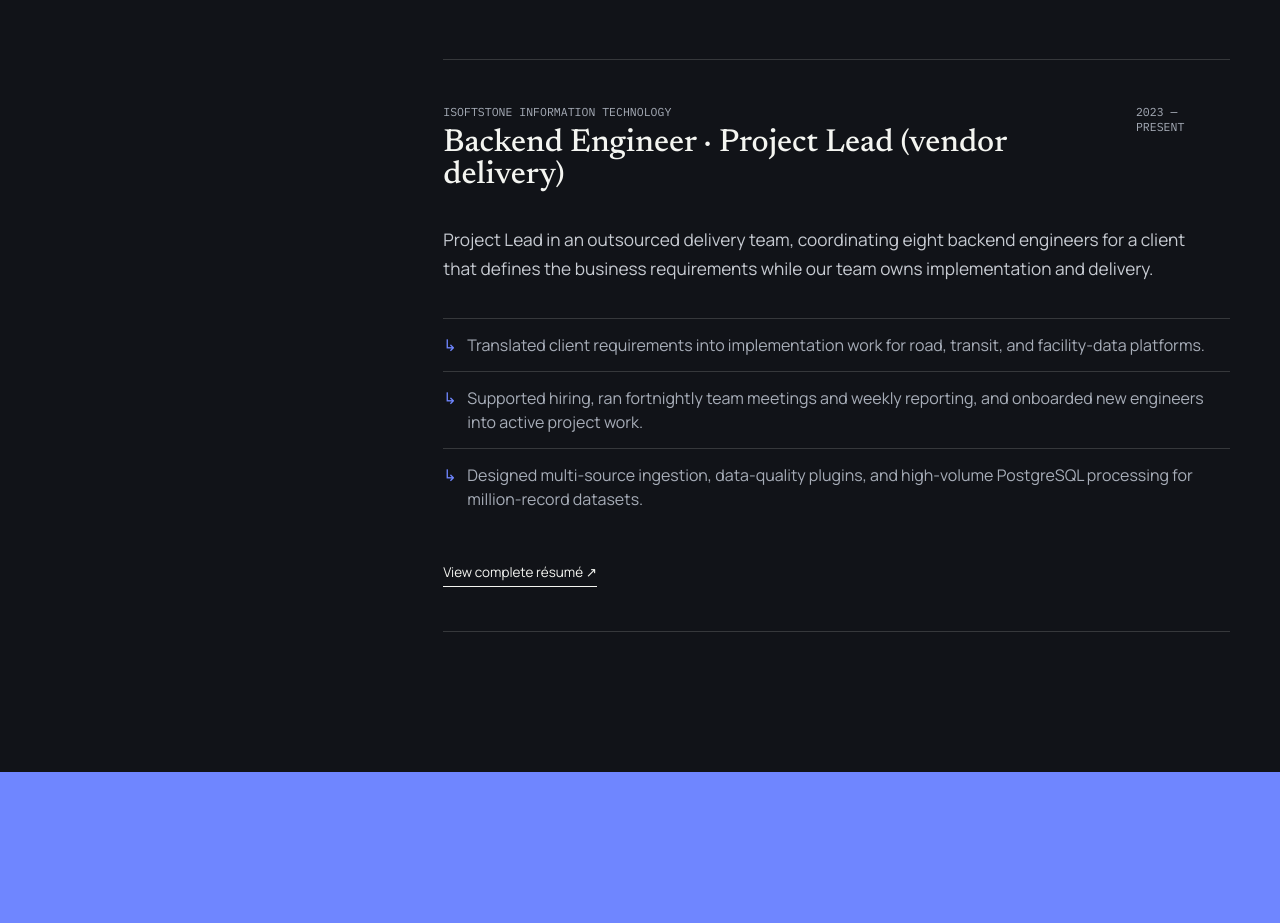
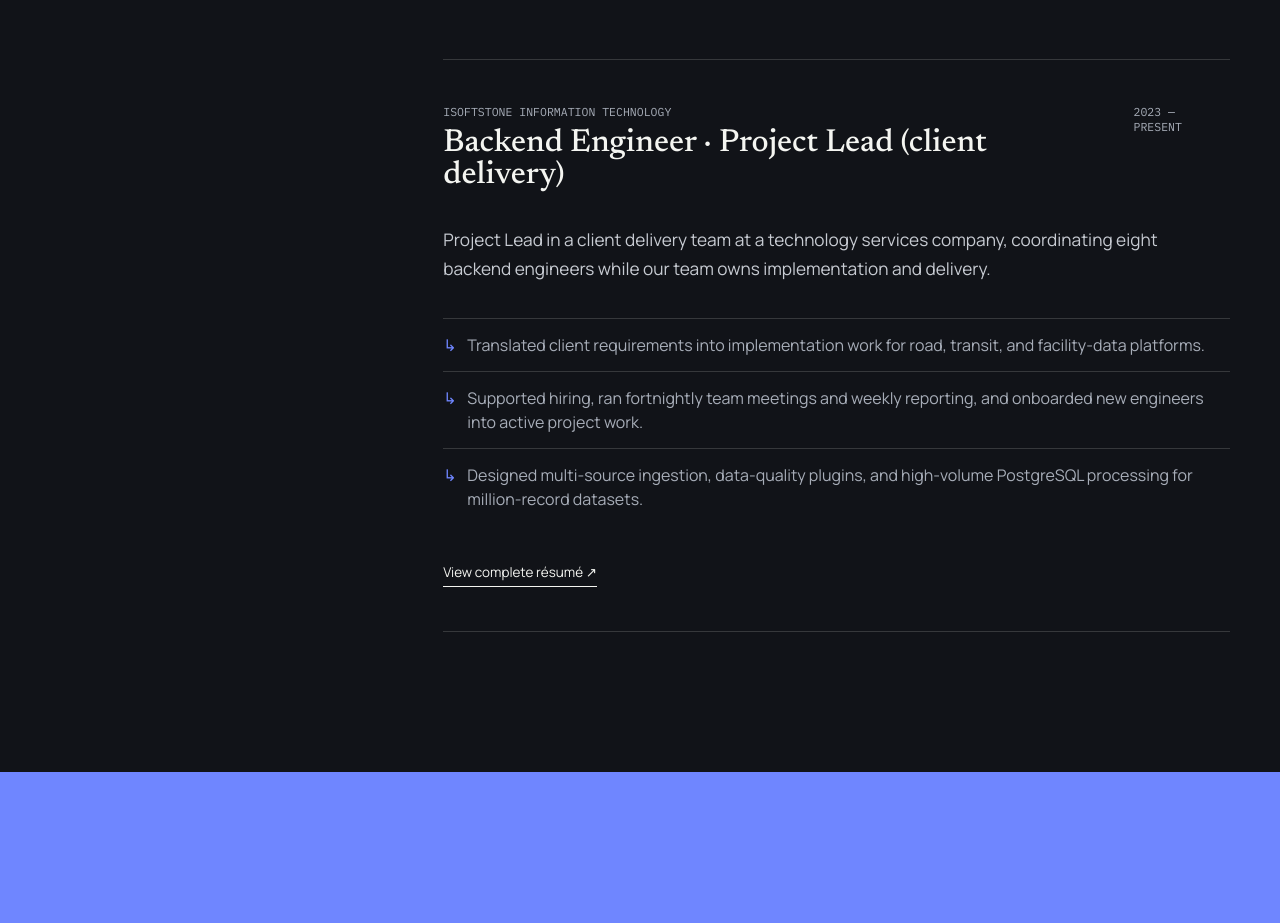
Before and after one commit to scoreJIm/personal-website, a React (Vite) app: page / in a window 1280 px wide. Shown: the part 4420-5343 px from the top of the page. Built offline with nearby package versions, Linux system fonts and the light colour scheme.

Commit message:
docs: replace resume with verified career narrative

```diff
--- a/src/data/profile.ts
+++ b/src/data/profile.ts
@@ -54,10 +54,10 @@ export const profile = {
   ],
   experience: {
     company: 'iSoftStone Information Technology',
-    role: 'Backend Engineer · Project Lead (vendor delivery)',
+    role: 'Backend Engineer · Project Lead (client delivery)',
     period: '2023 — present',
     summary:
-      'Project Lead in an outsourced delivery team, coordinating eight backend engineers for a client that defines the business requirements while our team owns implementation and delivery.',
+      'Project Lead in a client delivery team at a technology services company, coordinating eight backend engineers while our team owns implementation and delivery.',
     highlights: [
       'Translated client requirements into implementation work for road, transit, and facility-data platforms.',
       'Supported hiring, ran fortnightly team meetings and weekly reporting, and onboarded new engineers into active project work.',
```
Also changed, not shown: 1 other file (tests, documents, lock files or other folders).
